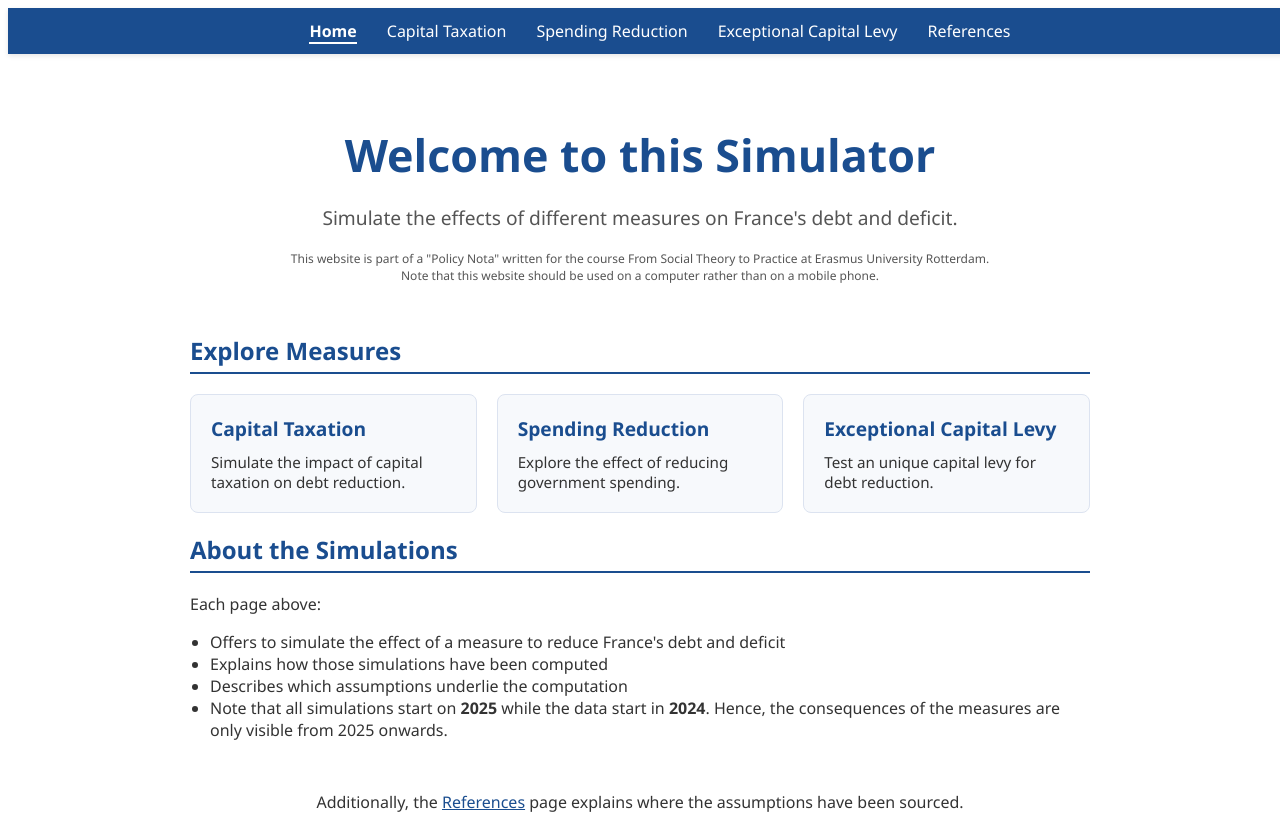
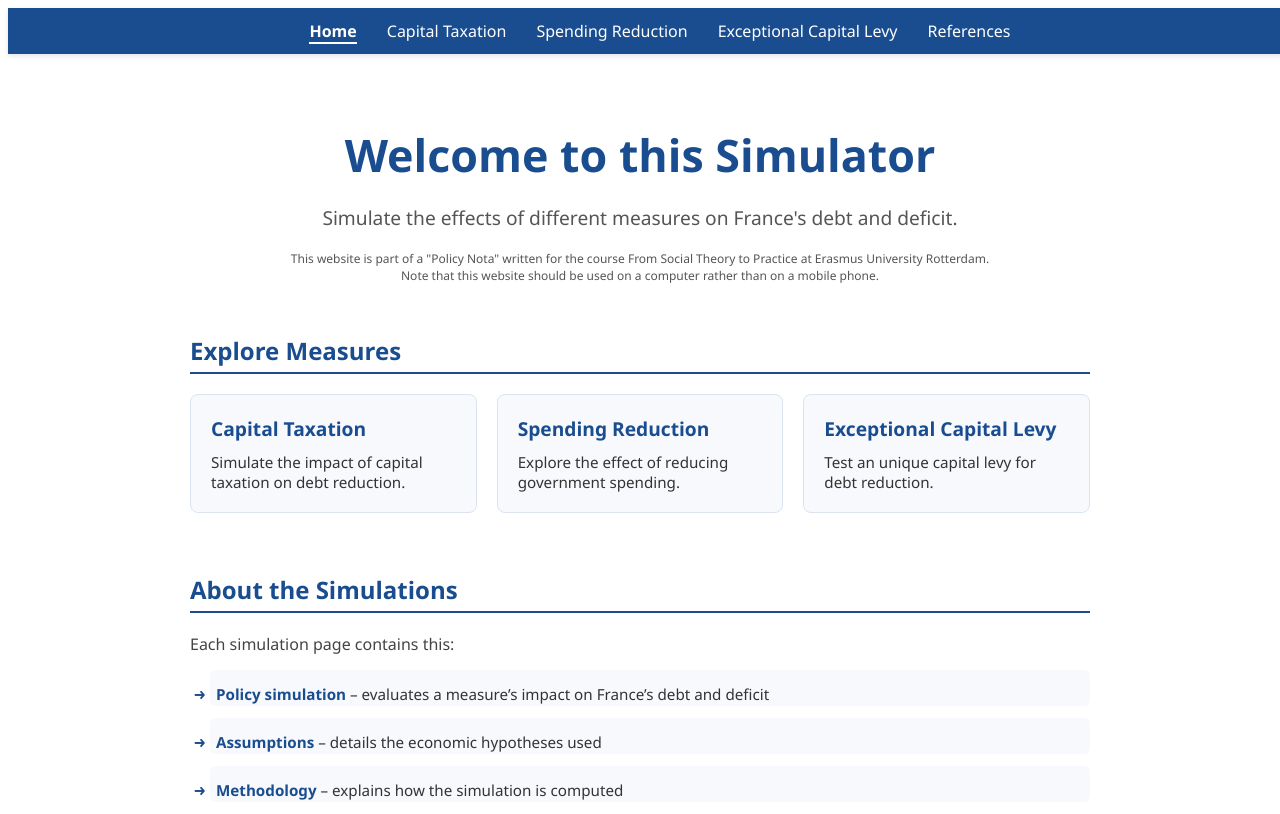
Before and after one commit to SimonPlaye/debt-eraser, a React (Vite) app: page / in a window 1280 px wide. Shown: the top 814 px of the page. Built offline with nearby package versions, Linux system fonts and the light colour scheme.

Commit message:
feat: improve the 'about the Simulations' in home page

```diff
--- a/src/pages/HomePage/HomePage.css
+++ b/src/pages/HomePage/HomePage.css
@@ -73,7 +73,6 @@
 }
 
 .info-section ul {
-  list-style-type: disc;
   padding-left: 20px;
 }
 
@@ -85,3 +84,36 @@
 a {
   color: #1a4d8f;
 }
+.info-section {
+  margin-top: 60px;
+}
+
+.info-intro {
+  margin-bottom: 15px;
+  font-size: 1rem;
+  color: #444;
+}
+
+.info-list {
+  list-style: none;
+  margin: 0;
+}
+
+.info-list li {
+  background: #f7f9fc;
+  padding: 12px 16px 0px 6px;
+  margin-bottom: 12px;
+  border-radius: 6px;
+  line-height: 1.5;
+  font-size: 0.95rem;
+}
+
+.info-list li::marker {
+  content: "➜ ";
+  color: #1a4d8f;
+  font-size: 1rem;
+}
+
+.info-list li strong {
+  color: #1a4d8f;
+}
--- a/src/pages/HomePage/HomePage.tsx
+++ b/src/pages/HomePage/HomePage.tsx
@@ -38,20 +38,27 @@ export const HomePage = () => {
 
       <section className="info-section">
         <h2>About the Simulations</h2>
-        <p>Each page above:</p>
-        <ul>
+
+        <p className="info-intro">Each simulation page contains this:</p>
+
+        <ul className="info-list">
           <li>
-            Offers to simulate the effect of a measure to reduce France's debt
-            and deficit
+            <strong>Policy simulation</strong> – evaluates a measure’s impact on
+            France’s debt and deficit
           </li>
-          <li>Explains how those simulations have been computed</li>
-          <li>Describes which assumptions underlie the computation</li>
           <li>
-            Note that all simulations start on <strong>2025</strong> while the
-            data start in <strong>2024</strong>. Hence, the consequences of the
-            measures are only visible from 2025 onwards.
+            <strong>Assumptions</strong> – details the economic hypotheses used
+          </li>
+          <li>
+            <strong>Methodology</strong> – explains how the simulation is
+            computed
           </li>
         </ul>
+        <p>
+          Note on the <strong>Timeline</strong> - simulations start in{" "}
+          <strong>2025</strong>, using <strong>2024</strong> data (effects
+          visible from 2025 onward)
+        </p>
       </section>
 
       <footer className="homepage-footer">
```
